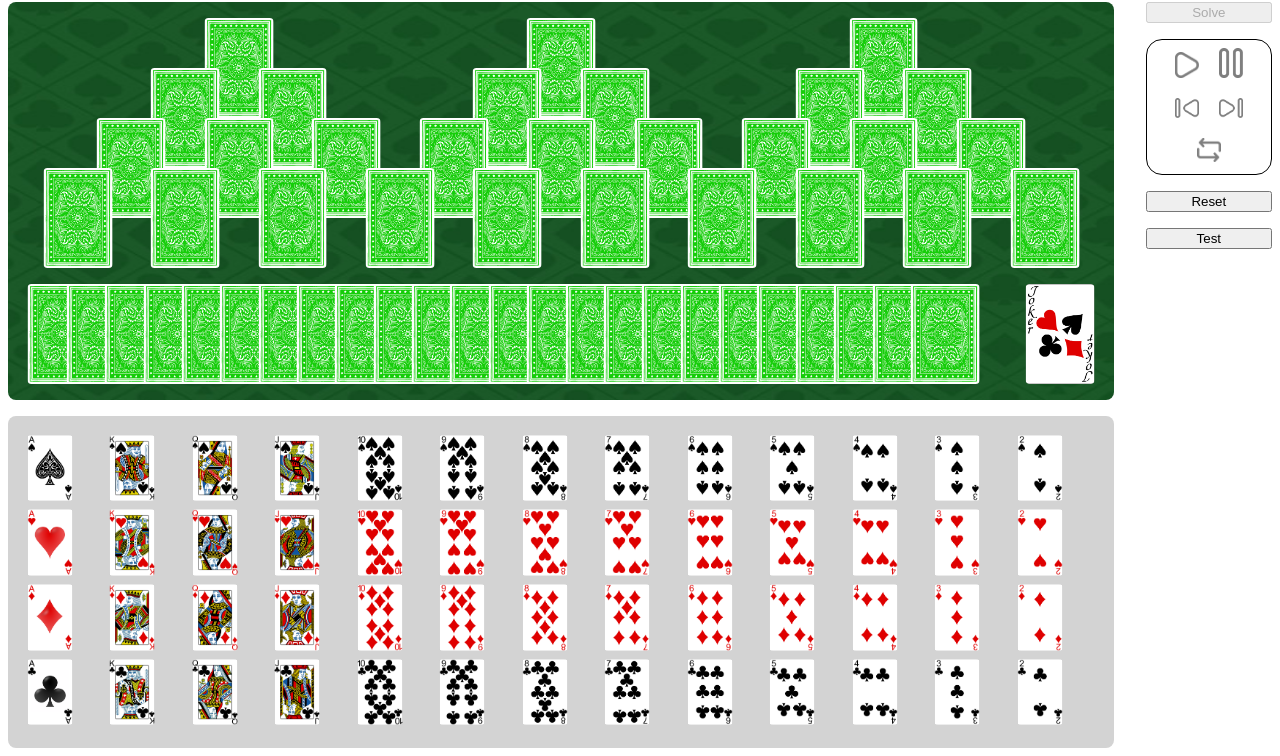
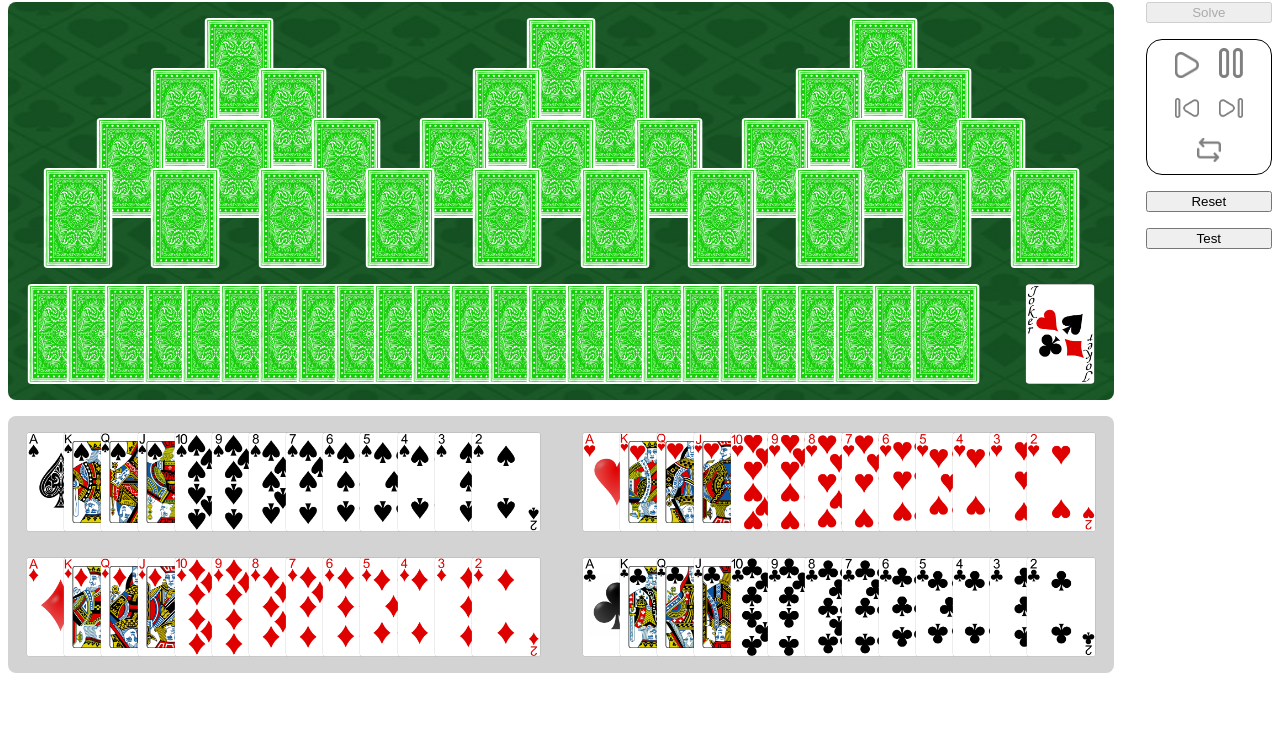
Before and after one commit to conradchuang/SolveSolitaire, a plain HTML site: page tripeaks.html in a window 1280 px wide. Shown: the part 65-821 px from the top of the page. After the commit the page ends 800 px from the top, so only its background shows below. Drawn offline with Linux system fonts and the light colour scheme.

Commit message:
Put setup piles into two rows with overlapping cards

```diff
--- a/cards_table.css
+++ b/cards_table.css
@@ -1,7 +1,8 @@
-.cards-table {
+.cards-div {
     width: 100%;
+    position: relative;
 }
-.cards-row {
+.cards-position {
+    position: absolute;
+    transform: translateX(-50%);
 }
-.cards-cell {
-}
--- a/cards_table.js
+++ b/cards_table.js
@@ -35,22 +35,23 @@ function _card_key(rank, suit) {
     return suit + "-" + rank;
 }
 
-function cards_table_gen() {
-    _card_map = {}
-    let table = document.createElement("table");
-    table.className = "cards-table";
-    for (let si = 0; si < Suits.length; si++) {
+function _add_row(table) {
     let row = document.createElement("tr");
     row.className = "cards-row";
     table.appendChild(row);
-        let suit = Suits[si];
+    return row;
+}
+
+function _add_suit(div, row, offset, half_width, suit) {
+    let top = (CardHeight * 1.25 * row).toFixed(2) + CardHeightUnit;
     for (let ri = 0; ri < Ranks.length; ri++) {
-            let cell = document.createElement("td");
-            cell.className = "cards-cell";
-            row.appendChild(cell);
         let img = document.createElement("img");
-            img.className = "small-card-img";
-            // img.draggable = true;
+        img.classList.add("cards-position");
+        img.classList.add("card-img");
+        let left = (offset + ri) * half_width;
+        img.style.left = (left * 100).toFixed(2) + "%";
+        img.style.top = top;
+        img.draggable = true;
         let rank = Ranks[ri];
         img.src = card_img_url(rank, suit);
         img.setAttribute("data-rank", rank)
@@ -58,10 +59,34 @@ function cards_table_gen() {
         img.setAttribute("data-used", "")
         img.addEventListener("dragstart", _dragstart_handler);
         _card_map[_card_key(rank, suit)] = img;
-            cell.appendChild(img);
+        div.appendChild(img);
     }
 }
-    return table;
+
+function cards_table_gen() {
+    _card_map = {}
+    let div = document.createElement("div");
+    div.style.height = (CardHeight * 2.25).toFixed(2) + CardHeightUnit;
+    // The half width of a card is computed by assuming that the
+    // cards (actually the full width occupied by a card including
+    // horizontal space on either side) overlap by 50%.
+    // So a single suit will have 1 card showing completely and
+    // 12 others showing half, for a total of 14 half cards.
+    // Since we want to put 2 suits per row, we also need to leave a
+    // half-card gap between the suits, yielding a total of 29 half cards.
+    // The cards are positioned at the center of their assigned
+    // space and css translates the card leftward by 50%.  So the
+    // first suit starts at offset 1 and its last card is at
+    // offset 13.  Offset 14 is the right half of the last card;
+    // offset 15 is the gap between suits.  So the second suit
+    // starts at offset 16.
+    let half_width = 1 / 29;    // As a fraction, not percent
+    div.className = "cards-div";
+    _add_suit(div, 0, 1, half_width, "spades");
+    _add_suit(div, 0, 16, half_width, "hearts");
+    _add_suit(div, 1, 1, half_width, "diamonds");
+    _add_suit(div, 1, 16, half_width, "clubs");
+    return div;
 }
 
 function card_img_url(rank, suit) {
```
Lines whose indentation alone changed are shown as unchanged.
